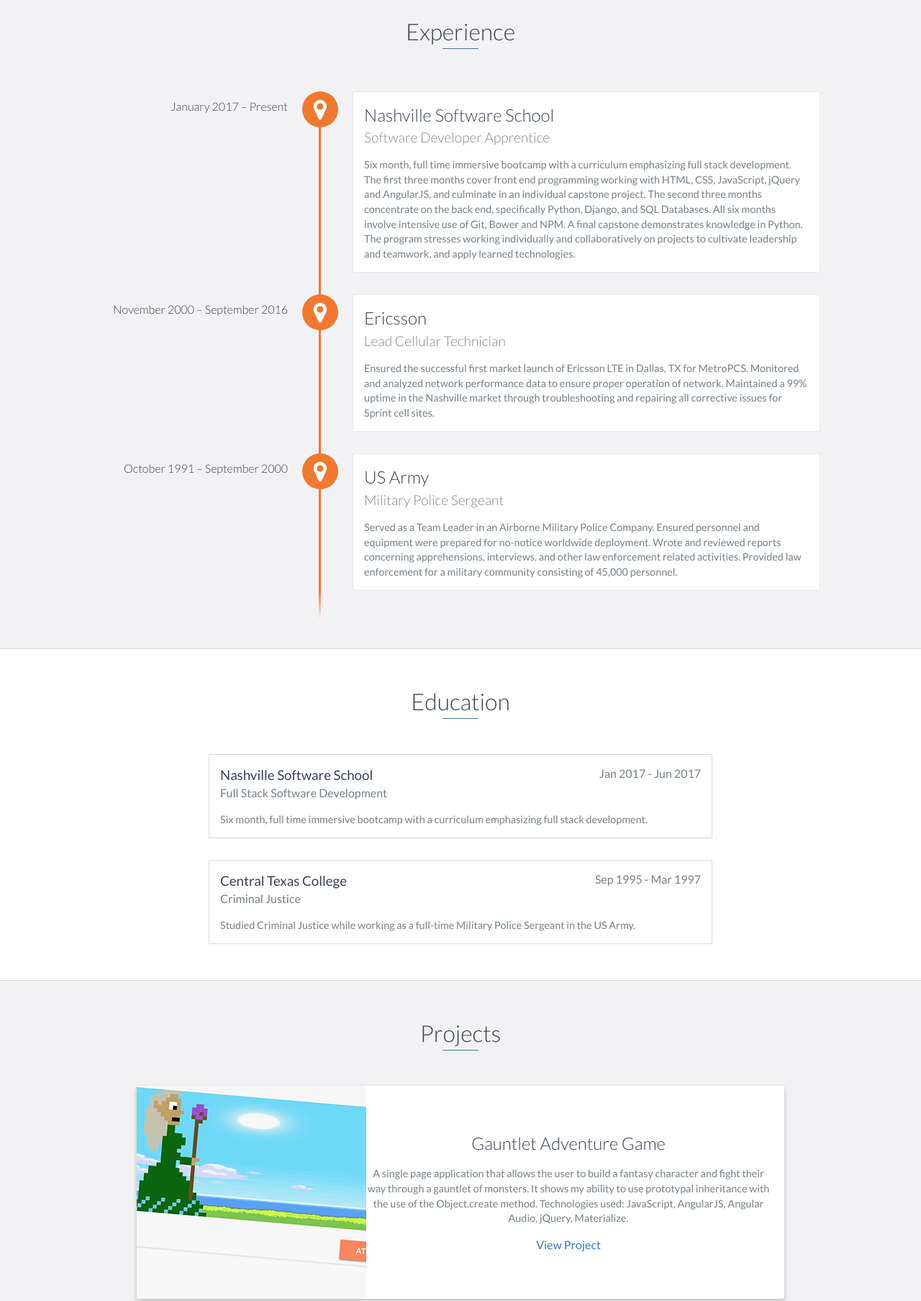
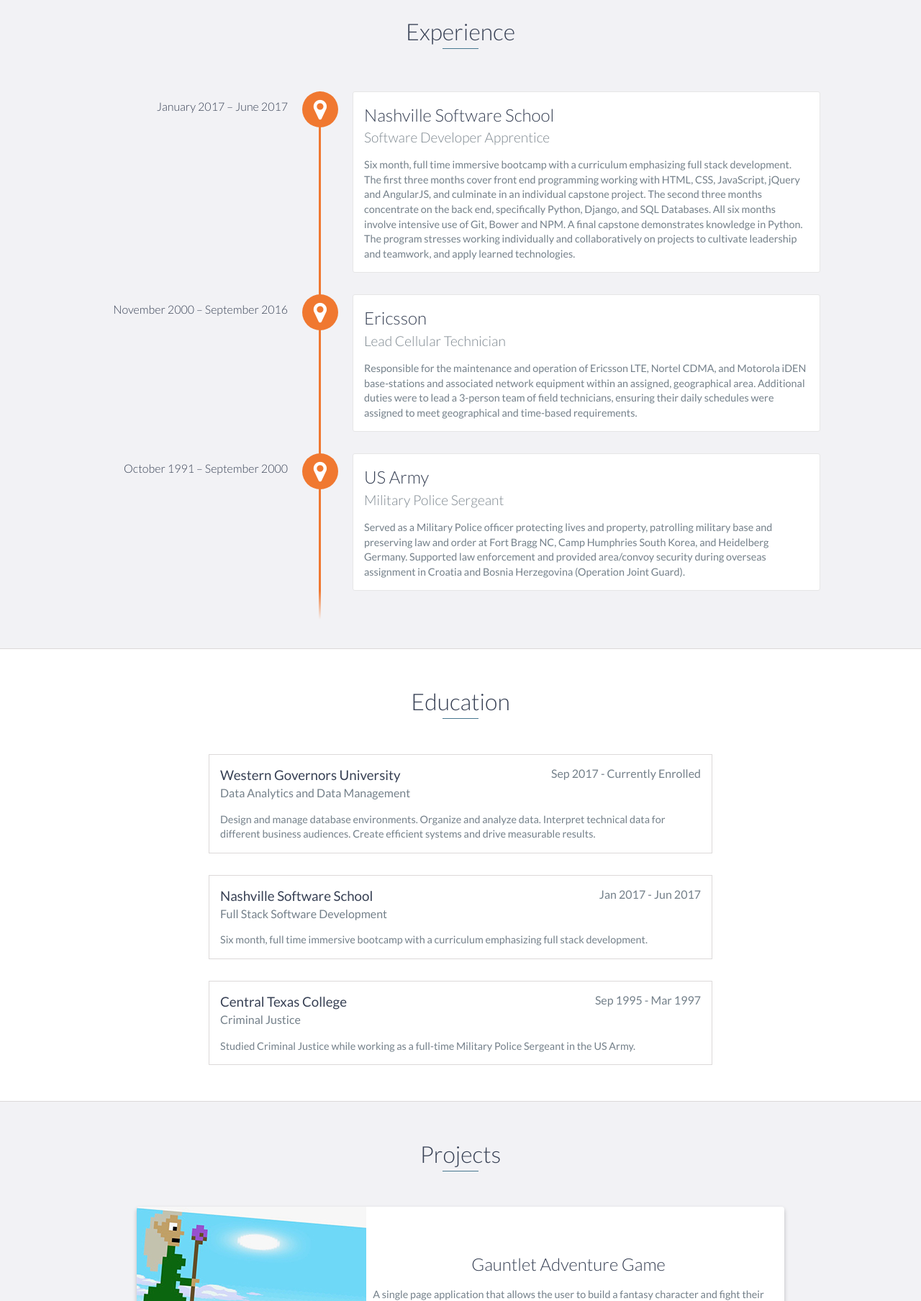
Before and after one commit to jamestonkin/jamestonkin.github.io, a website: page index.html in a window 1280 px wide. Shown: the part 1140-2948 px from the top of the page at 72% size. Drawn offline with nearby package versions, Linux system fonts and the light colour scheme.

Commit message:
Updated projects, education, and job descriptions

```diff
--- a/index.html
+++ b/index.html
@@ -87,7 +87,7 @@
     <div id="experience" class="background-alt">
         <h2 class="heading">Experience</h2>
         <div id="experience-timeline">
-            <div data-date="January 2017 – Present">
+            <div data-date="January 2017 – June 2017">
                 <h3>Nashville Software School</h3>
                 <h4>Software Developer Apprentice</h4>
                 <p>
@@ -100,9 +100,7 @@
                 <h3>Ericsson</h3>
                 <h4>Lead Cellular Technician</h4>
                 <p>
-                  Ensured the successful first market launch of Ericsson LTE in Dallas, TX for MetroPCS.
-                  Monitored and analyzed network performance data to ensure proper operation of network.
-                  Maintained a 99% uptime in the Nashville market through troubleshooting and repairing all corrective issues for Sprint cell sites.
+                  Responsible for the maintenance and operation of Ericsson LTE, Nortel CDMA, and Motorola iDEN base-stations and associated network equipment within an assigned, geographical area. Additional duties were to lead a 3-person team of field technicians, ensuring their daily schedules were assigned to meet geographical and time-based requirements.
                 </p>
             </div>
 
@@ -110,9 +108,8 @@
                 <h3>US Army</h3>
                 <h4>Military Police Sergeant</h4>
                 <p>
-                  Served as a Team Leader in an Airborne Military Police Company. Ensured personnel and equipment were prepared for no-notice worldwide deployment.
-                  Wrote and reviewed reports concerning apprehensions, interviews, and other law enforcement related activities.
-                  Provided law enforcement for a military community consisting of 45,000 personnel.
+                  Served as a Military Police officer protecting lives and property, patrolling military base and preserving law and order at Fort Bragg NC, Camp Humphries South Korea, and Heidelberg Germany. Supported law enforcement and provided area/convoy security during overseas assignment in Croatia and Bosnia Herzegovina (Operation Joint Guard).
+
                 </p>
             </div>
         </div>
@@ -121,6 +118,14 @@
 
     <div id="education">
         <h2 class="heading">Education</h2>
+        <div class="education-block">
+            <h3>Western Governors University</h3>
+            <span class="education-date">Sep 2017 - Currently Enrolled</span>
+            <h4>Data Analytics and Data Management</h4>
+            <p>
+                Design and manage database environments. Organize and analyze data. Interpret technical data for different business audiences. Create efficient systems and drive measurable results.
+            </p>
+        </div>
         <div class="education-block">
             <h3>Nashville Software School</h3>
             <span class="education-date">Jan 2017 - Jun 2017</span>
@@ -158,7 +163,7 @@
                             A single page application that allows the user to build a fantasy character and fight their way through a gauntlet of monsters. It shows my ability to use prototypal inheritance with the use of the Object.create method. Technologies used: JavaScript, AngularJS, Angular Audio, jQuery, Materialize.
 
                         </p>
-                        <a href="http://159.203.125.205/" target="_blank">View Project</a>
+                        <a href="http://159.203.125.205/" target="_blank">View Deployed Project</a>
                     </div>
                     <!-- End .project-info -->
                 </div>
@@ -174,7 +179,7 @@
                             A single page application that tracks the tweets of the POTUS. The app makes API calls to retrieve the historical stock data of companies mentioned in the POTUS twitter feed. It then displays the stock prices in a graph 1 week before the tweet was made and 3 weeks after the tweet was made. This allows users to make correlations based on this data. Users can select companies to track and their settings are stored in a Firebase database. Technologies used: JavaScript, AngularJS, ChartJS, jQuery, Yahoo Query Language API.
 
                         </p>
-                        <a href="https://github.com/jamestonkin/big-bubble" target="_blank">View Project</a>
+                        <a href="https://github.com/jamestonkin/big-bubble" target="_blank">View Project Github</a>
                     </div>
                     <!-- End .project-info -->
                 </div>
@@ -190,7 +195,7 @@
                         <p>
                             It is hard to find Nashville City Council voting information on the City Clerk website. This app rectifies that problem. I scraped the City Clerk website and pulled the councilor, legislation, and voting data. I then stored this information in a SQL database. This data is then rendered on the page with Python and Django. Technologies used: Python, Django, SQL, Beautiful Soup, and Pandas.
                         </p>
-                        <a href="https://github.com/jamestonkin/nss-backend-capstone-python-django" target="_blank">View Project</a>
+                        <a href="https://github.com/jamestonkin/nss-backend-capstone-python-django" target="_blank">View Project Github</a>
                     </div>
                     <!-- End .project-info -->
                 </div>
@@ -222,9 +227,9 @@
             <li>Firebase</li>
             <li>GruntJs</li>
             <li>Sass</li>
-            <!-- <li>Python</li>
-            <li>Go</li>
-            <li>Node.js</li>
+            <li>C#</li>
+            <li>.NET</li>
+            <!-- <li>Node.js</li>
             <li>AngularJs</li>
             <li>React</li>
             <li>Elixir</li>
```
